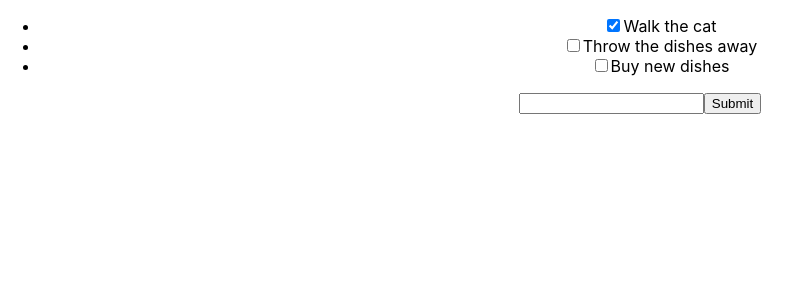
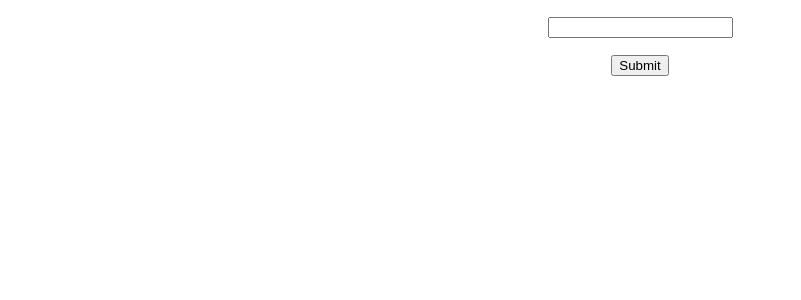
Before and after one commit to fbadruddin/intro-to-react, a React (Create React App) app in the folder react-to-do/: page / in a window 1280 px wide. Shown: the top 300 px of the page, without its empty margins (0-801 px from the left). Built offline with nearby package versions, Linux system fonts and the light colour scheme.

Commit message:
added delete functionality to list

```diff
--- a/react-to-do/src/App.js
+++ b/react-to-do/src/App.js
@@ -4,13 +4,9 @@ import ToDo from './components/ToDo.js';
 
  class App extends Component {
 	constructor(props){
-		super(props);
-		 this.state = {
-       todos: [
-         { description: 'Walk the cat', isCompleted: true },
-         { description: 'Throw the dishes away', isCompleted: false },
-         { description: 'Buy new dishes', isCompleted: false }
-       ],
+    super(props);
+     this.state = {
+       todos: [],
       newToDoDescription: ''
      };
   }
@@ -37,6 +33,10 @@ import ToDo from './components/ToDo.js';
     )
   }
 
+  deleteTodo(index) {
+    this.setState({todos:this.state.todos.filter(item => item.description !== this.state.todos[index].description)});
+}
+
    render() {
      return (
        <div className="App">
@@ -44,12 +44,12 @@ import ToDo from './components/ToDo.js';
            { this.state.todos.map( (todo, index) =>
              <ToDo key={ index }
              //step 2 pass the handler as a prop
-             ToDo key={ index } description={ todo.description } isCompleted={ todo.isCompleted } toggleComplete ={ () => this.toggleComplete(index)} />
+             ToDo key={ index } description={ todo.description } isCompleted={ todo.isCompleted } toggleComplete ={ () => this.toggleComplete(index)} deleteItem={ () => this.deleteTodo(index)} />
            )}
          </ul>
          {/* we need to add form here for new input */}
            <form onSubmit ={(e) => this.handleSubmit(e)}> {/* arrow function to handle browser event data passed to the form */}
-           <input type='text' value={this.state.newToDoDescription} onChange={(e) => this.handleChange(e)} />
+           <input type='text' value={this.state.newToDoDescription} onChange={(e) => this.handleChange(e)} /><p></p>
            <input type='submit' />
          </form>
        </div>
--- a/react-to-do/src/components/ToDo.js
+++ b/react-to-do/src/components/ToDo.js
@@ -4,8 +4,9 @@ import React, { Component } from 'react';
    render() {
      return (
        <li>
-     <input type="checkbox" checked={ this.props.isCompleted } onChange={this.props.toggleComplete}  />
+     <input type="checkbox" checked={ this.props.isCompleted } onChange={this.props.toggleComplete} />
 	   <span>{ this.props.description }</span>
+     <input type='submit' value='Delete' disabled ={!this.props.isCompleted} onClick={(e) => this.props.deleteItem(e)} /> {/* use an anonymous function here for the delete button wire up to the deletetodo */}
 	   </li>
      );
    }
```
